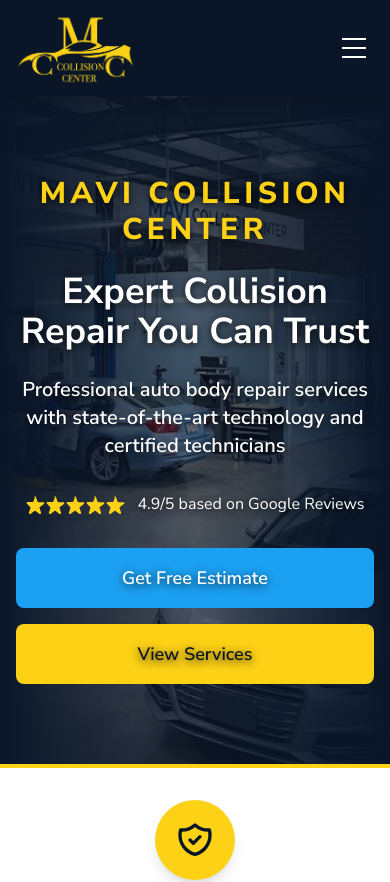
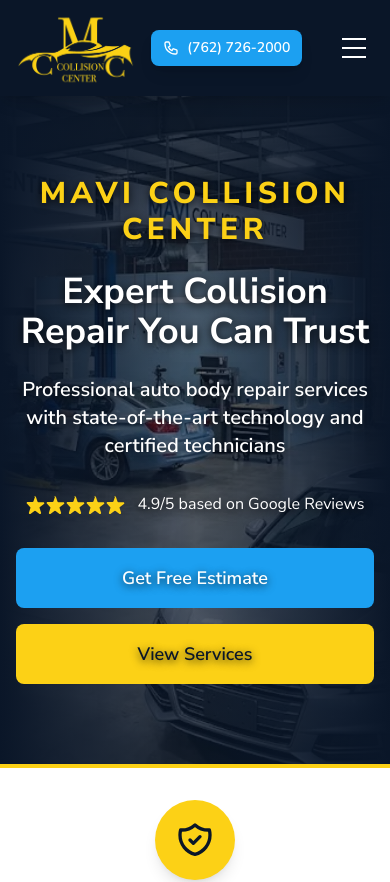
Before and after one commit to kalpeshtawde/mavicc, a React (Vite) app: page / in a window 390 px wide. Shown: the top 882 px of the page. Built offline with nearby package versions, Linux system fonts and the light colour scheme.

Commit message:
Fix phone number display on mobile - show only one phone number to prevent logo vertical expansion

```diff
--- a/src/components/Navbar.jsx
+++ b/src/components/Navbar.jsx
@@ -30,8 +30,8 @@ const Navbar = () => {
               <img src={logo} alt="Mavi Collision Center" className="h-20 w-auto" />
             </Link>
 
-            {/* Call Now Buttons - Desktop */}
-            <div className="hidden lg:flex items-center space-x-2">
+            {/* Call Now Buttons */}
+            <div className="flex items-center space-x-2">
               <a
                 href="tel:+17627262000"
                 className="flex items-center space-x-2 bg-primary hover:bg-blue-600 text-white px-3 py-2 rounded-lg font-semibold transition-colors duration-200 shadow-lg text-sm"
@@ -43,7 +43,7 @@ const Navbar = () => {
               </a>
               <a
                 href="tel:+16786915109"
-                className="flex items-center space-x-2 bg-accent hover:bg-yellow-400 text-navy px-3 py-2 rounded-lg font-semibold transition-colors duration-200 shadow-lg text-sm"
+                className="hidden sm:flex items-center space-x-2 bg-accent hover:bg-yellow-400 text-navy px-3 py-2 rounded-lg font-semibold transition-colors duration-200 shadow-lg text-sm"
               >
                 <svg className="w-4 h-4" fill="none" stroke="currentColor" viewBox="0 0 24 24">
                   <path strokeLinecap="round" strokeLinejoin="round" strokeWidth={2} d="M3 5a2 2 0 012-2h3.28a1 1 0 01.948.684l1.498 4.493a1 1 0 01-.502 1.21l-2.257 1.13a11.042 11.042 0 005.516 5.516l1.13-2.257a1 1 0 011.21-.502l4.493 1.498a1 1 0 01.684.949V19a2 2 0 01-2 2h-1C9.716 21 3 14.284 3 6V5z" />
```
